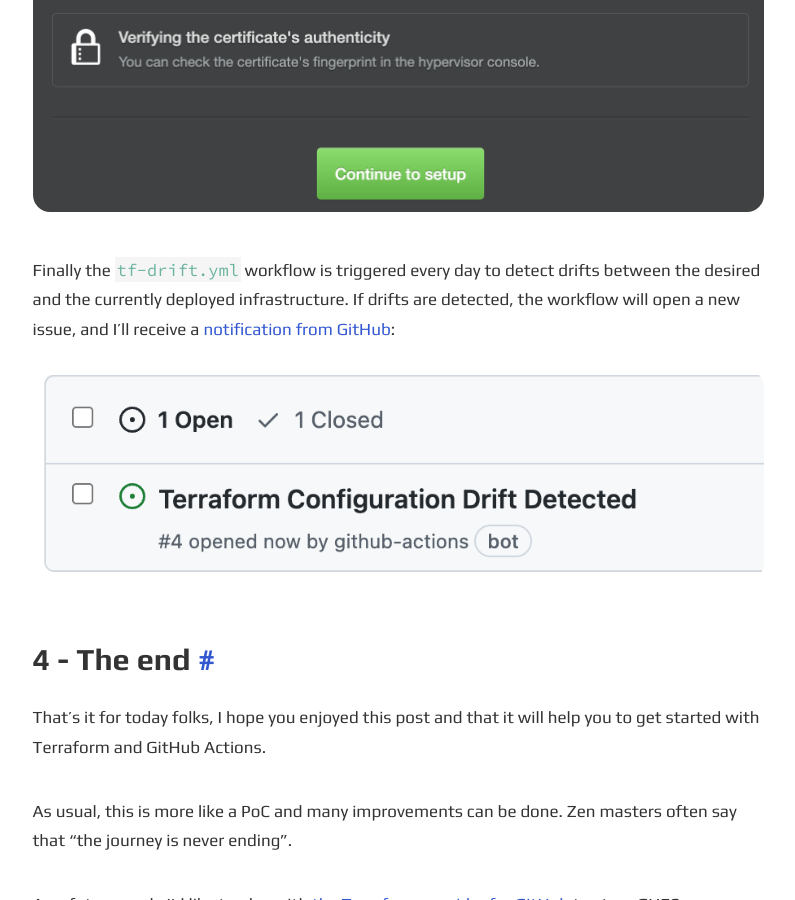
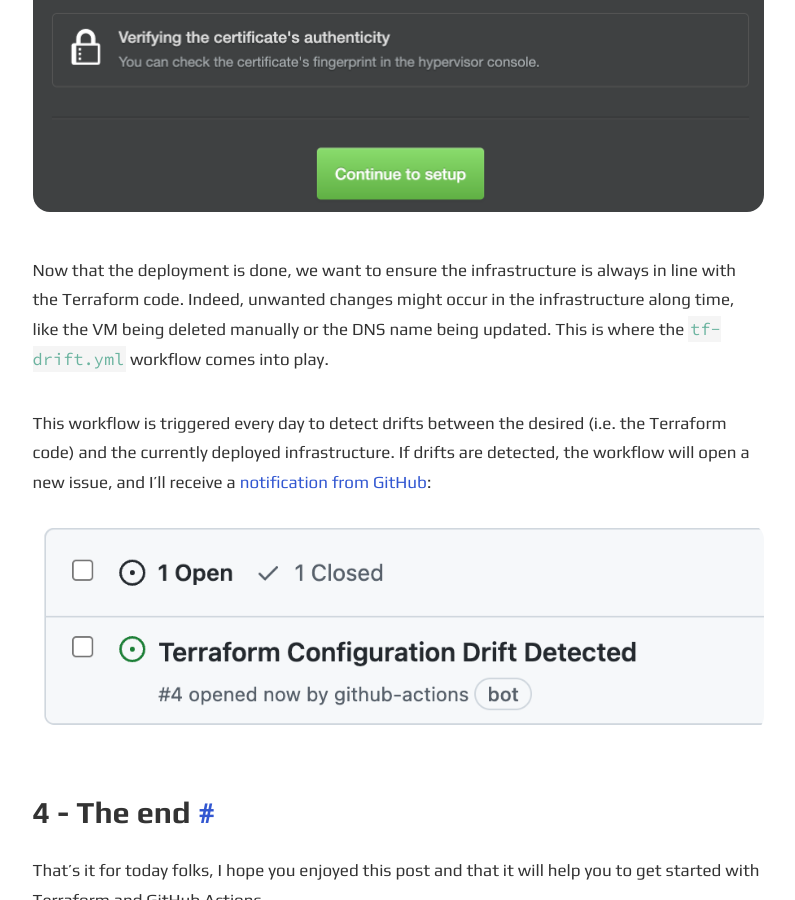
Before and after one commit to ghsioux/ghsioux.github.io, a Jekyll site: the page built from _posts/2023-01-10-ghes-azure-gitops.md, in a window 1280 px wide and 900 px high, scrolled down 5142 px. Shown: the whole window, without its empty margins (242-1037 px from the left). Built offline with Jekyll 4.4.1, drawn with Linux system fonts in a browser that asks for light colours.

Commit message:
add sentence to introduce drift detection

```diff
--- a/_posts/2023-01-10-ghes-azure-gitops.md
+++ b/_posts/2023-01-10-ghes-azure-gitops.md
@@ -93,7 +93,10 @@ Combining both Terraform and GitHub Actions allows us to embrace the GitOps para
 At this point, my GitHub Enterprise Server instance is deployed in Azure and ready to be used (or well, to be set up if it's the first boot :)
 ![GHES first boot](/assets/images/2023-01-03-ghes-azure-gitops/ghes_first_boot.png "GHES first boot")
 
-Finally the `tf-drift.yml` workflow is triggered every day to detect drifts between the desired and the currently deployed infrastructure. If drifts are detected, the workflow will open a new issue, and I'll receive a [notification from GitHub](https://docs.github.com/en/account-and-profile/managing-subscriptions-and-notifications-on-github/setting-up-notifications/configuring-notifications#about-custom-notifications):
+Now that the deployment is done, we want to ensure the infrastructure is always in line with the Terraform code.
+Indeed, unwanted changes might occur in the infrastructure along time, like the VM being deleted manually or the DNS name being updated. This is where the `tf-drift.yml` workflow comes into play.
+
+This workflow is triggered every day to detect drifts between the desired (i.e. the Terraform code) and the currently deployed infrastructure. If drifts are detected, the workflow will open a new issue, and I'll receive a [notification from GitHub](https://docs.github.com/en/account-and-profile/managing-subscriptions-and-notifications-on-github/setting-up-notifications/configuring-notifications#about-custom-notifications):
 ![the drift issue](/assets/images/2023-01-03-ghes-azure-gitops/drift.png "The drift issue")
 
 ## 4 - The end
```
